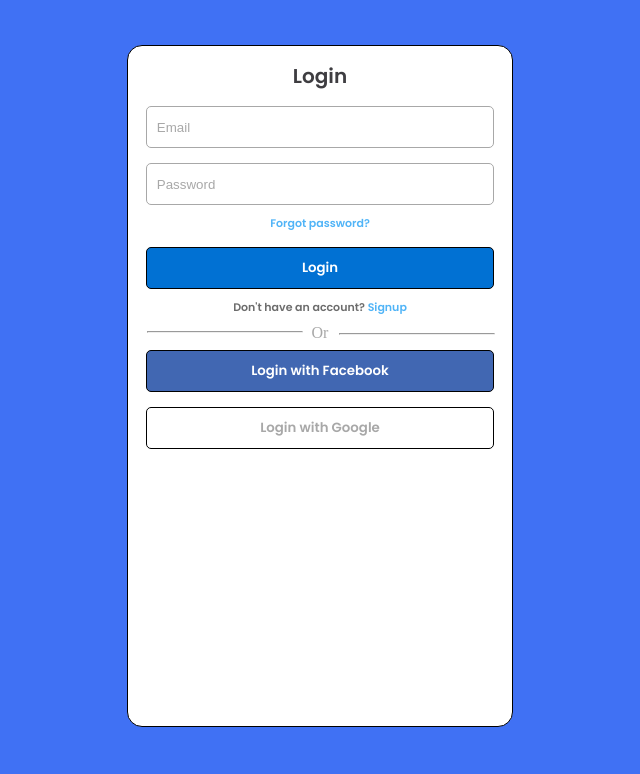
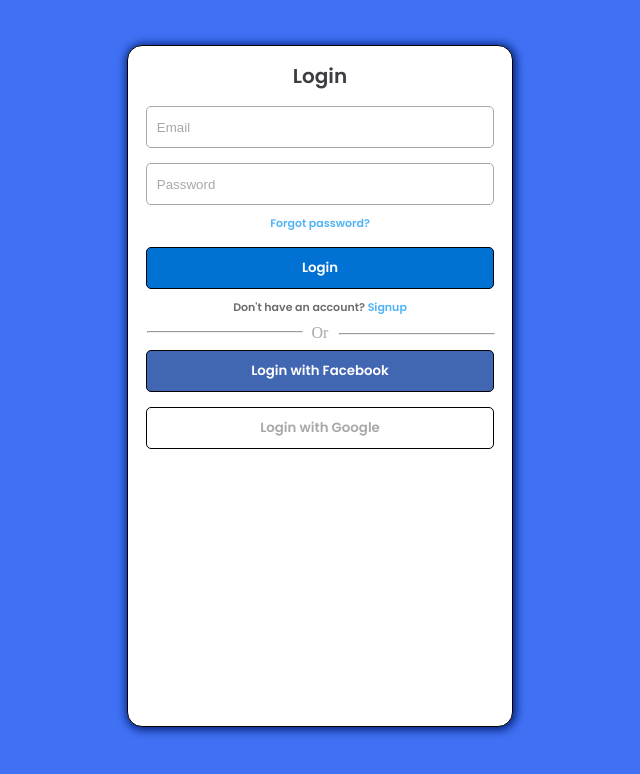
Before and after one commit to Os-Rajveer/Login-Page, a plain HTML site: page index.html in a window 1280 px wide. Shown: the whole page, without its empty margins (320-960 px from the left). Drawn offline with Linux system fonts and the light colour scheme; a web font is replaced by a local one.

Commit message:
Update style.css

```diff
--- a/style.css
+++ b/style.css
@@ -15,6 +15,7 @@ main{
     border-radius: 15px;
     max-height: fit-content;
     max-width: fit-content;
+    box-shadow: 1px 1px 10px 2px #001f74;
 }
 legend{
     font-family: 'Poppins', sans-serif;
```
